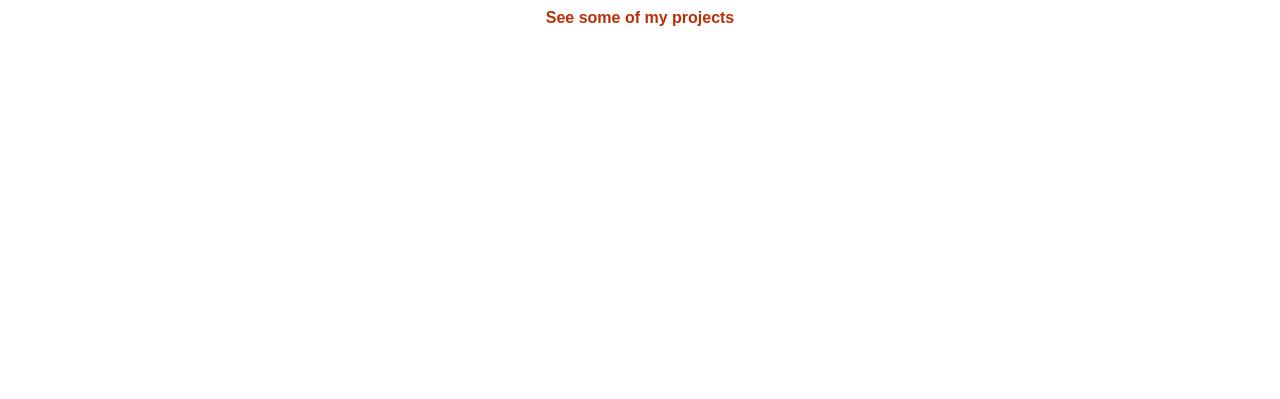
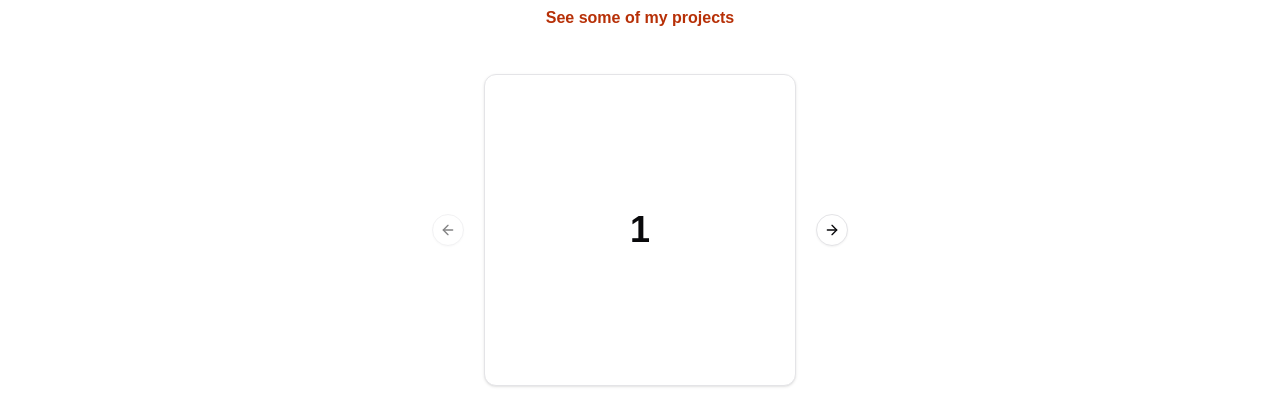
Before and after one commit to sushinectar/my-portfolio, a Next.js app: page / in a window 1280 px wide. Shown: the part 1402-1801 px from the top of the page. Before the commit the page ends 1468 px from the top, so only its background shows below. Built offline with nearby package versions, Linux system fonts and the light colour scheme.

Commit message:
starting carousel

```diff
--- a/package.json
+++ b/package.json
@@ -12,6 +12,7 @@
     "@radix-ui/react-slot": "^1.1.0",
     "class-variance-authority": "^0.7.1",
     "clsx": "^2.1.1",
+    "embla-carousel-react": "^8.5.1",
     "lucide-react": "^0.465.0",
     "next": "15.0.3",
     "next-themes": "^0.4.3",
--- a/src/app/page.js
+++ b/src/app/page.js
@@ -1,6 +1,9 @@
 "use client"
 import React, { useState } from "react"
 import Image from "next/image"
+
+import { Card, CardContent } from "@/components/ui/card"
+import { Carousel, CarouselContent, CarouselItem, CarouselNext, CarouselPrevious } from "@/components/ui/carousel"
 
 export default function Home() {
   const [isMenuOpen, setIsMenuOpen] = useState(false)
@@ -99,6 +102,23 @@ export default function Home() {
           <a href="projects" className="text-custom font-semibold m-6">
             See some of my projects
           </a>
+          <Carousel className="w-full max-w-xs">
+            <CarouselContent>
+              {Array.from({ length: 5 }).map((_, index) => (
+                <CarouselItem key={index}>
+                  <div className="p-1">
+                    <Card>
+                      <CardContent className="flex aspect-square items-center justify-center p-6">
+                        <span className="text-4xl font-semibold">{index + 1}</span>
+                      </CardContent>
+                    </Card>
+                  </div>
+                </CarouselItem>
+              ))}
+            </CarouselContent>
+            <CarouselPrevious />
+            <CarouselNext />
+          </Carousel>
         </div>
       </main>
     </div>
--- a/src/components/ui/button.js
+++ b/src/components/ui/button.js
@@ -1,4 +1,4 @@
-import React from "react"
+import * as React from "react"
 import { Slot } from "@radix-ui/react-slot"
 import { cva } from "class-variance-authority"
 
@@ -30,7 +30,7 @@ const buttonVariants = cva(
   }
 )
 
-const Button = React.forwardRef(({ className, variant, size, asChild = false, ...props }, ref) => {
+const Button = React.forwardRef(function Button({ className, variant, size, asChild = false, ...props }, ref) {
   const Comp = asChild ? Slot : "button"
   return <Comp className={cn(buttonVariants({ variant, size, className }))} ref={ref} {...props} />
 })
--- /dev/null
+++ b/src/components/ui/card.js
@@ -0,0 +1,34 @@
+import * as React from "react"
+import { cn } from "@/lib/utils"
+
+const Card = React.forwardRef(function Card({ className, ...props }, ref) {
+  return <div ref={ref} className={cn("rounded-xl border bg-card text-card-foreground shadow", className)} {...props} />
+})
+Card.displayName = "Card"
+
+const CardHeader = React.forwardRef(function CardHeader({ className, ...props }, ref) {
+  return <div ref={ref} className={cn("flex flex-col space-y-1.5 p-6", className)} {...props} />
+})
+CardHeader.displayName = "CardHeader"
+
+const CardTitle = React.forwardRef(function CardTitle({ className, ...props }, ref) {
+  return <div ref={ref} className={cn("font-semibold leading-none tracking-tight", className)} {...props} />
+})
+CardTitle.displayName = "CardTitle"
+
+const CardDescription = React.forwardRef(function CardDescription({ className, ...props }, ref) {
+  return <div ref={ref} className={cn("text-sm text-muted-foreground", className)} {...props} />
+})
+CardDescription.displayName = "CardDescription"
+
+const CardContent = React.forwardRef(function CardContent({ className, ...props }, ref) {
+  return <div ref={ref} className={cn("p-6 pt-0", className)} {...props} />
+})
+CardContent.displayName = "CardContent"
+
+const CardFooter = React.forwardRef(function CardFooter({ className, ...props }, ref) {
+  return <div ref={ref} className={cn("flex items-center p-6 pt-0", className)} {...props} />
+})
+CardFooter.displayName = "CardFooter"
+
+export { Card, CardHeader, CardFooter, CardTitle, CardDescription, CardContent }
--- /dev/null
+++ b/src/components/ui/carousel.js
@@ -0,0 +1,198 @@
+"use client"
+import * as React from "react"
+import useEmblaCarousel from "embla-carousel-react"
+import { ArrowLeft, ArrowRight } from "lucide-react"
+
+import { cn } from "@/lib/utils"
+import { Button } from "@/components/ui/button"
+
+const CarouselContext = React.createContext(null)
+
+function useCarousel() {
+  const context = React.useContext(CarouselContext)
+
+  if (!context) {
+    throw new Error("useCarousel must be used within a <Carousel />")
+  }
+
+  return context
+}
+
+const Carousel = React.forwardRef(function Carousel(
+  { orientation = "horizontal", opts, setApi, plugins, className, children, ...props },
+  ref
+) {
+  const [carouselRef, api] = useEmblaCarousel(
+    {
+      ...opts,
+      axis: orientation === "horizontal" ? "x" : "y",
+    },
+    plugins
+  )
+  const [canScrollPrev, setCanScrollPrev] = React.useState(false)
+  const [canScrollNext, setCanScrollNext] = React.useState(false)
+
+  const onSelect = React.useCallback(api => {
+    if (!api) {
+      return
+    }
+
+    setCanScrollPrev(api.canScrollPrev())
+    setCanScrollNext(api.canScrollNext())
+  }, [])
+
+  const scrollPrev = React.useCallback(() => {
+    api?.scrollPrev()
+  }, [api])
+
+  const scrollNext = React.useCallback(() => {
+    api?.scrollNext()
+  }, [api])
+
+  const handleKeyDown = React.useCallback(
+    event => {
+      if (event.key === "ArrowLeft") {
+        event.preventDefault()
+        scrollPrev()
+      } else if (event.key === "ArrowRight") {
+        event.preventDefault()
+        scrollNext()
+      }
+    },
+    [scrollPrev, scrollNext]
+  )
+
+  React.useEffect(() => {
+    if (!api || !setApi) {
+      return
+    }
+
+    setApi(api)
+  }, [api, setApi])
+
+  React.useEffect(() => {
+    if (!api) {
+      return
+    }
+
+    onSelect(api)
+    api.on("reInit", onSelect)
+    api.on("select", onSelect)
+
+    return () => {
+      api?.off("select", onSelect)
+    }
+  }, [api, onSelect])
+
+  return (
+    <CarouselContext.Provider
+      value={{
+        carouselRef,
+        api,
+        opts,
+        orientation: orientation || (opts?.axis === "y" ? "vertical" : "horizontal"),
+        scrollPrev,
+        scrollNext,
+        canScrollPrev,
+        canScrollNext,
+      }}
+    >
+      <div
+        ref={ref}
+        onKeyDownCapture={handleKeyDown}
+        className={cn("relative", className)}
+        role="region"
+        aria-roledescription="carousel"
+        {...props}
+      >
+        {children}
+      </div>
+    </CarouselContext.Provider>
+  )
+})
+
+const CarouselContent = React.forwardRef(function CarouselContent({ className, ...props }, ref) {
+  const { carouselRef, orientation } = useCarousel()
+
+  return (
+    <div ref={carouselRef} className="overflow-hidden">
+      <div
+        ref={ref}
+        className={cn("flex", orientation === "horizontal" ? "-ml-4" : "-mt-4 flex-col", className)}
+        {...props}
+      />
+    </div>
+  )
+})
+
+const CarouselItem = React.forwardRef(function CarouselItem({ className, ...props }, ref) {
+  const { orientation } = useCarousel()
+
+  return (
+    <div
+      ref={ref}
+      role="group"
+      aria-roledescription="slide"
+      className={cn("min-w-0 shrink-0 grow-0 basis-full", orientation === "horizontal" ? "pl-4" : "pt-4", className)}
+      {...props}
+    />
+  )
+})
+
+const CarouselPrevious = React.forwardRef(function CarouselPrevious(
+  { className, variant = "outline", size = "icon", ...props },
+  ref
+) {
+  const { orientation, scrollPrev, canScrollPrev } = useCarousel()
+
+  return (
+    <Button
+      ref={ref}
+      variant={variant}
+      size={size}
+      className={cn(
+        "absolute h-8 w-8 rounded-full",
+        orientation === "horizontal"
+          ? "-left-12 top-1/2 -translate-y-1/2"
+          : "-top-12 left-1/2 -translate-x-1/2 rotate-90",
+        className
+      )}
+      disabled={!canScrollPrev}
+      onClick={scrollPrev}
+      {...props}
+    >
+      <ArrowLeft className="h-4 w-4" />
+      <span className="sr-only">Previous slide</span>
+    </Button>
+  )
+})
+
+const CarouselNext = React.forwardRef(function CarouselNext(
+  { className, variant = "outline", size = "icon", ...props },
+  ref
+) {
+  const { orientation, scrollNext, canScrollNext } = useCarousel()
+
+  return (
+    <Button
+      ref={ref}
+      variant={variant}
+      size={size}
+      className={cn(
+        "absolute h-8 w-8 rounded-full",
+        orientation === "horizontal"
+          ? "-right-12 top-1/2 -translate-y-1/2"
+          : "-bottom-12 left-1/2 -translate-x-1/2 rotate-90",
+        className
+      )}
+      disabled={!canScrollNext}
+      onClick={scrollNext}
+      {...props}
+    >
+      <ArrowRight className="h-4 w-4" />
+      <span className="sr-only">Next slide</span>
+    </Button>
+  )
+})
+
+export { Carousel, CarouselContent, CarouselItem, CarouselPrevious, CarouselNext }
```
Also changed, not shown: 1 other file (tests, documents, lock files or other folders).
